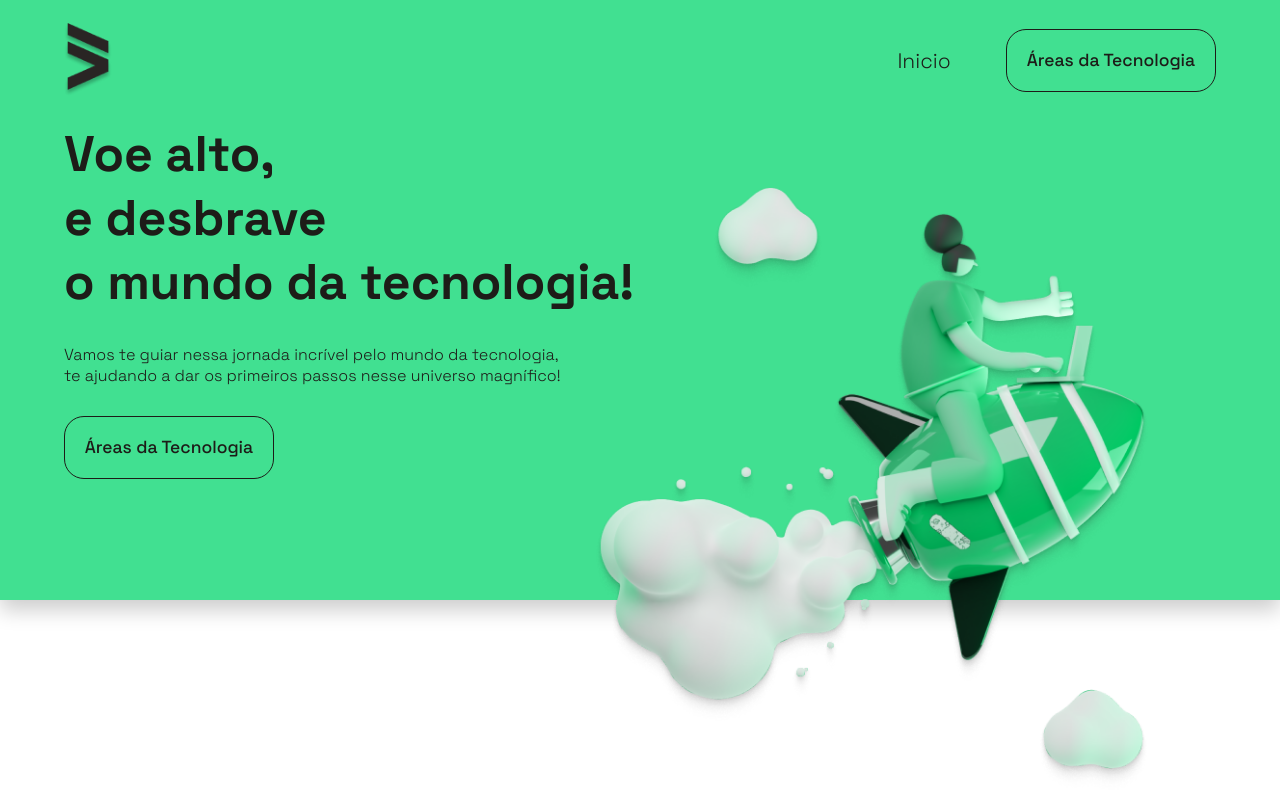
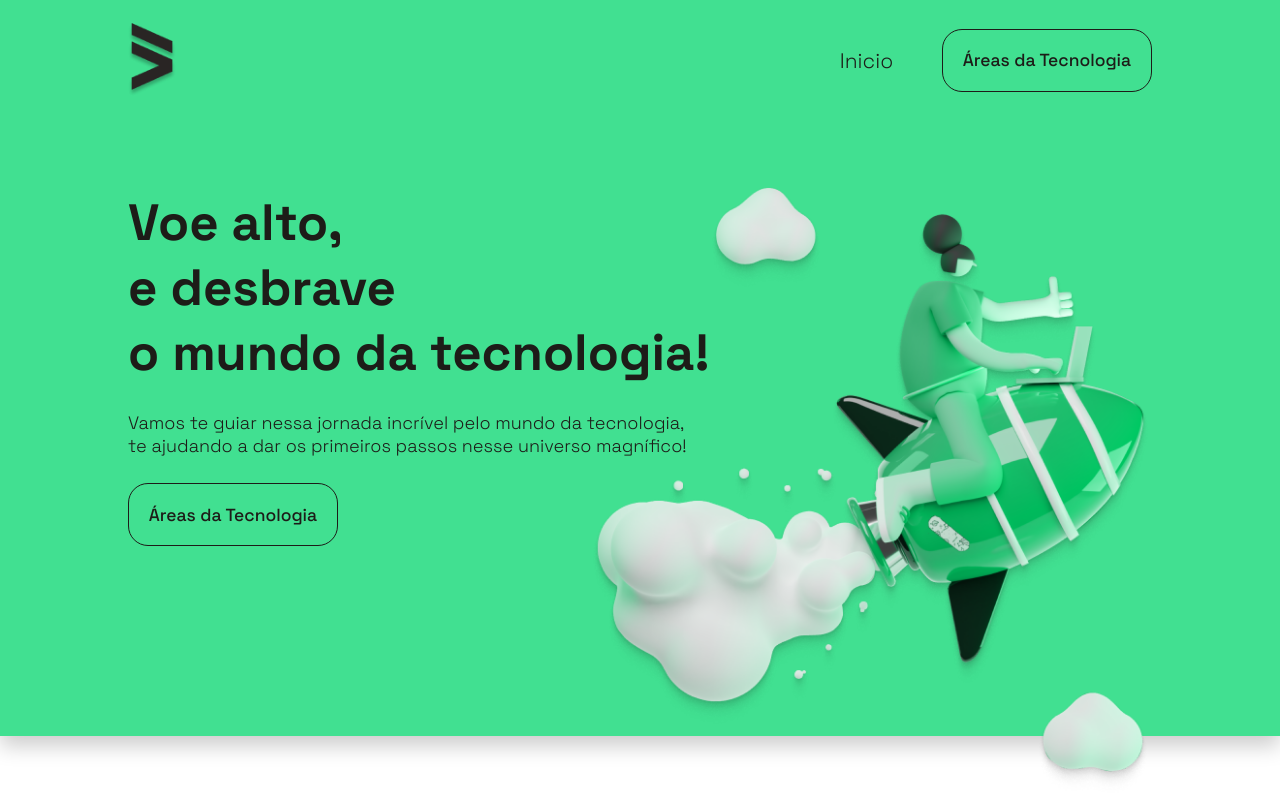
Before and after one commit to Axiotes/imersao-a-tecnologia, an Angular app: page /home in a window 1280 px wide. Built offline with nearby package versions, Linux system fonts and the light colour scheme.

Commit message:
wip: start da home responsivo

```diff
--- a/src/app/components/button/button.component.ts
+++ b/src/app/components/button/button.component.ts
@@ -3,7 +3,6 @@ import { ButtonClass } from '../../../types/button-class.type';
 import { NgClass, NgStyle } from '@angular/common';
 import { BreakpointsService } from '../../service/breakpoints.service';
 import { BreakpointsScreen } from '../../../types/breakpoint-screens.type';
-import { Size } from '../../../types/size.type';
 
 @Component({
   selector: 'app-button',
--- a/src/app/components/header/header.component.scss
+++ b/src/app/components/header/header.component.scss
@@ -10,7 +10,7 @@
   display: flex;
   align-items: center;
   justify-content: space-between;
-  padding: 0 5%;
+  padding: 0 10%;
 
   img {
     width: 27px;
--- a/src/app/pages/home/home.component.scss
+++ b/src/app/pages/home/home.component.scss
@@ -9,7 +9,7 @@
     background-color: $color-green-03;
     @include flex-center;
     width: 100%;
-    height: 75vh;
+    height: 32rem;
     position: relative;
     box-shadow: 0 10px 20px rgba(0, 0, 0, 0.2);
 
@@ -18,15 +18,15 @@
       height: 100%;
       @include flex-start;
       flex-direction: column;
-      gap: 30px;
-      margin-left: 5%;
+      gap: 15px;
+      margin-left: 10%;
 
       h1 {
         @include flex-start;
         flex-direction: column;
         color: $color-black;
         font-weight: 700;
-        font-size: 50px;
+        font-size: 30px;
       }
 
       p {
@@ -34,16 +34,104 @@
         flex-direction: column;
         color: $color-black;
         font-weight: 300;
-        font-size: 16px;
+        font-size: 10px;
+      }
+
+      @media screen and (min-width: $screen-XSmall) and (max-width: $screen-Small) {
+        gap: 18px;
+
+        h1 {
+          font-size: 37px;
+        }
+
+        p {
+          font-size: 12px;
+        }
+      }
+
+      @media screen and (min-width: $screen-Small) and (max-width: $screen-Medium) {
+        gap: 22px;
+
+        h1 {
+          font-size: 44px;
+        }
+
+        p {
+          font-size: 15px;
+        }
+      }
+
+      @media screen and (min-width: $screen-Medium) and (max-width: $screen-Large) {
+        gap: 26px;
+
+        h1 {
+          font-size: 51px;
+        }
+
+        p {
+          font-size: 18px;
+        }
+      }
+
+      @media screen and (min-width: $screen-Large) {
+        gap: 30px;
+
+        h1 {
+          font-size: 58px;
+        }
+
+        p {
+          font-size: 21px;
+        }
       }
     }
 
     img {
-        width: 560px;
-        height: auto;
-        position: absolute;
+      width: 225px;
+      height: auto;
+      position: absolute;
+      right: 5%;
+      top: 340px;
+    }
+
+    @media screen and (min-width: $screen-XSmall) and (max-width: $screen-Small) {
+      height: 46rem;
+
+      img {
+        width: 281px;
+        top: 450px;
+        right: 10%;
+      }
+    }
+
+    @media screen and (min-width: $screen-Small) and (max-width: $screen-Medium) {
+      height: 38rem;
+
+      img {
+        width: 433px;
         right: 10%;
         top: 185px;
+      }
+    }
+
+    @media screen and (min-width: $screen-Medium) and (max-width: $screen-Large) {
+      height: 46rem;
+
+      img {
+        width: 563px;
+        right: 10%;
+        top: 185px;
+      }
+    }
+
+    @media screen and (min-width: $screen-Large) {
+      height: 46rem;
+
+      img {
+        width: 573px;
+        right: 10%;
+        top: 185px;
+      }
     }
   }
 }
--- a/src/types/size.type.ts
+++ /dev/null
@@ -1 +0,0 @@
-export type Size = { width: string; height: string; fontSize: string };
```
